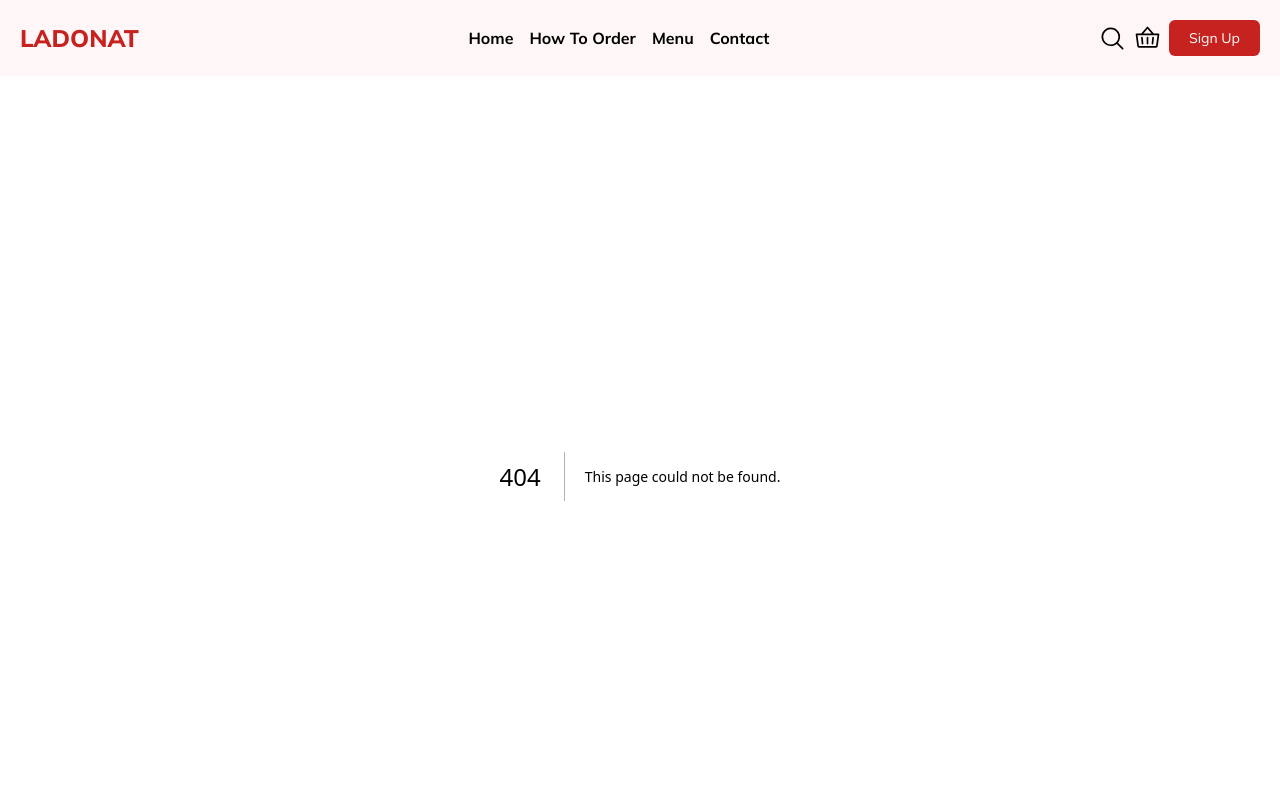
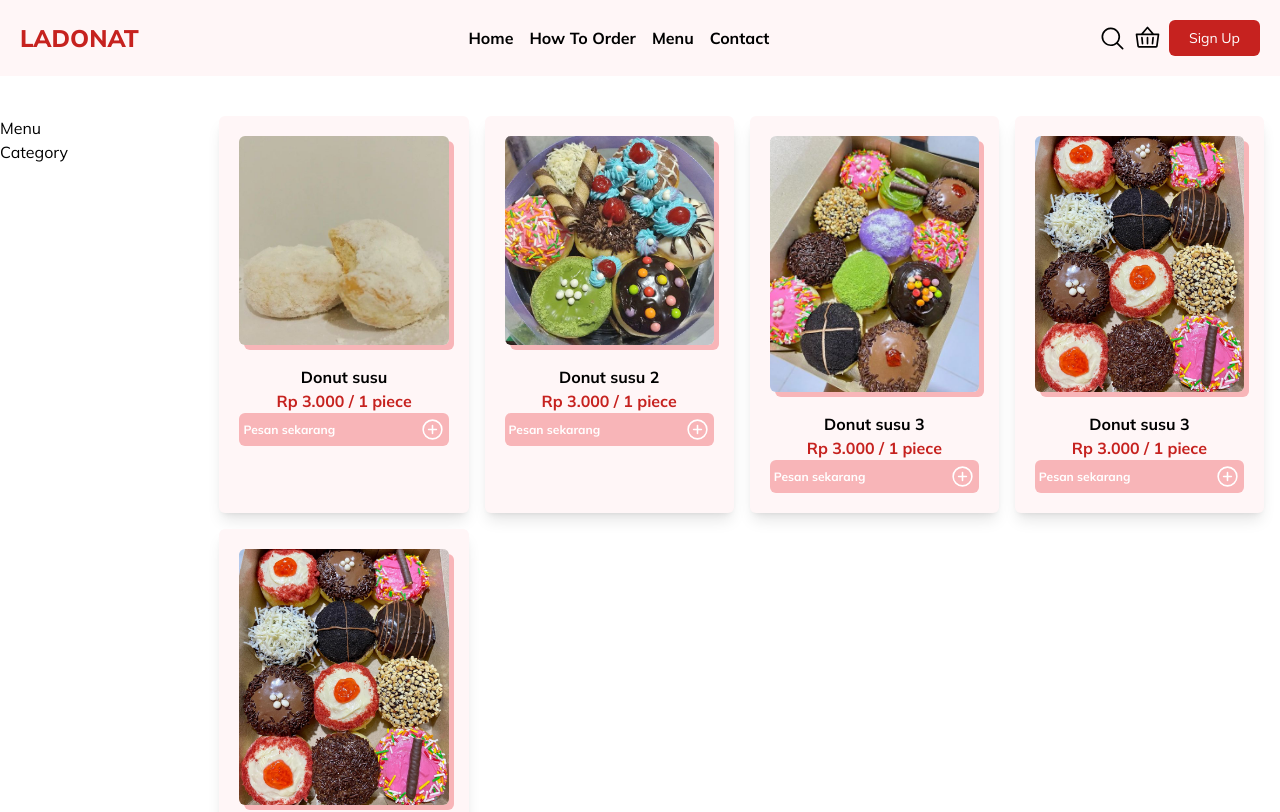
Before and after one commit to koreoxy/ladonut, a Next.js app: page /menu in a window 1280 px wide. Before the commit this address had no page. Shown: the top 812 px of the page. Built offline with nearby package versions, Linux system fonts and the light colour scheme.

Commit message:
feat : add page contact, howtorder, menu

```diff
--- /dev/null
+++ b/src/app/contact/page.jsx
@@ -0,0 +1,5 @@
+const Contact = () => {
+  return <div className="container max-w-7xl mx-auto mt-10">Contact</div>;
+};
+
+export default Contact;
--- /dev/null
+++ b/src/app/how-to-order/page.jsx
@@ -0,0 +1,5 @@
+const HowToOrder = () => {
+  return <div className="container max-w-7xl mx-auto mt-10">HowToOrder</div>;
+};
+
+export default HowToOrder;
--- /dev/null
+++ b/src/app/menu/page.jsx
@@ -0,0 +1,15 @@
+import CardList from "@/components/Card/CardList";
+import SidebarMenu from "@/components/SidebarMenu";
+
+const Menu = () => {
+  return (
+    <div className="container max-w-7xl mx-auto mt-10">
+      <div className="flex">
+        <SidebarMenu />
+        <CardList />
+      </div>
+    </div>
+  );
+};
+
+export default Menu;
--- a/src/components/Card/CardList/index.jsx
+++ b/src/components/Card/CardList/index.jsx
@@ -20,6 +20,11 @@ const CardList = () => {
       name: "Donut susu 3",
       price: "Rp 3.000 / 1 piece",
       img: "/img/donut3.jpg",
+    },
+    {
+      name: "Donut susu 3",
+      price: "Rp 3.000 / 1 piece",
+      img: "/img/donut4.jpg",
     },
     {
       name: "Donut susu 3",
--- a/src/components/Navbar/index.jsx
+++ b/src/components/Navbar/index.jsx
@@ -2,6 +2,7 @@
 
 import { Basket, MagnifyingGlass } from "@phosphor-icons/react";
 import ButtonPrimary from "../Button/ButtonPrimary";
+import Link from "next/link";
 
 const Navbar = () => {
   return (
@@ -10,10 +11,10 @@ const Navbar = () => {
         <div className="text-2xl font-extrabold text-color-accent">LADONAT</div>
         <div>
           <ul className="flex flex-row gap-4 font-bold">
-            <li>Home</li>
-            <li>How To Order</li>
-            <li>Menu</li>
-            <li>Contact</li>
+            <Link href="/">Home</Link>
+            <Link href="/how-to-order">How To Order</Link>
+            <Link href="/menu">Menu</Link>
+            <Link href="/contact">Contact</Link>
           </ul>
         </div>
         <div className="flex flex-row items-center gap-2">
--- /dev/null
+++ b/src/components/SidebarMenu/index.jsx
@@ -0,0 +1,13 @@
+const SidebarMenu = () => {
+  return (
+    <div className="w-60">
+      <div className="flex flex-col">
+        <div>Menu</div>
+        <div>Category</div>
+        <div></div>
+      </div>
+    </div>
+  );
+};
+
+export default SidebarMenu;
```
